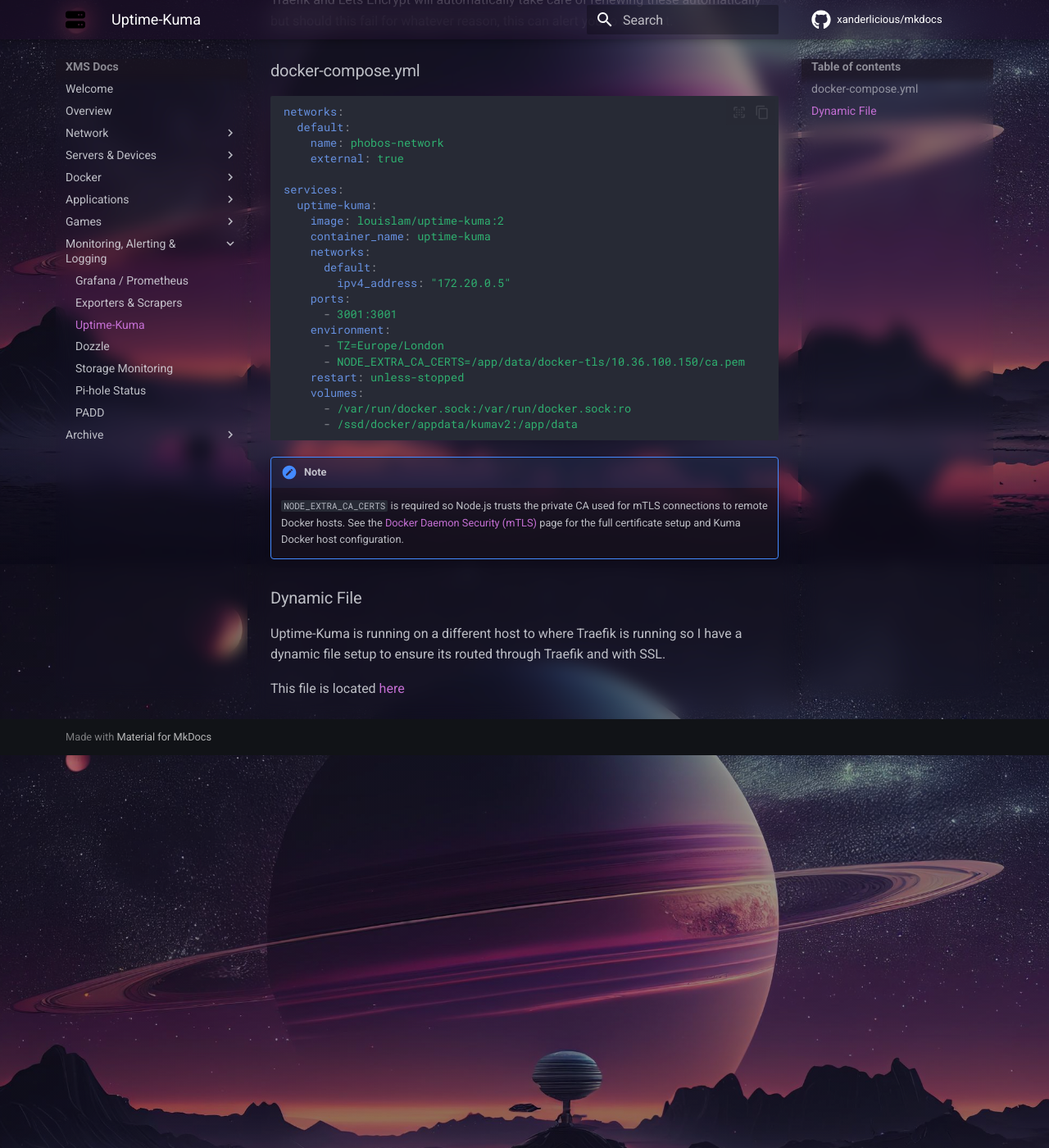
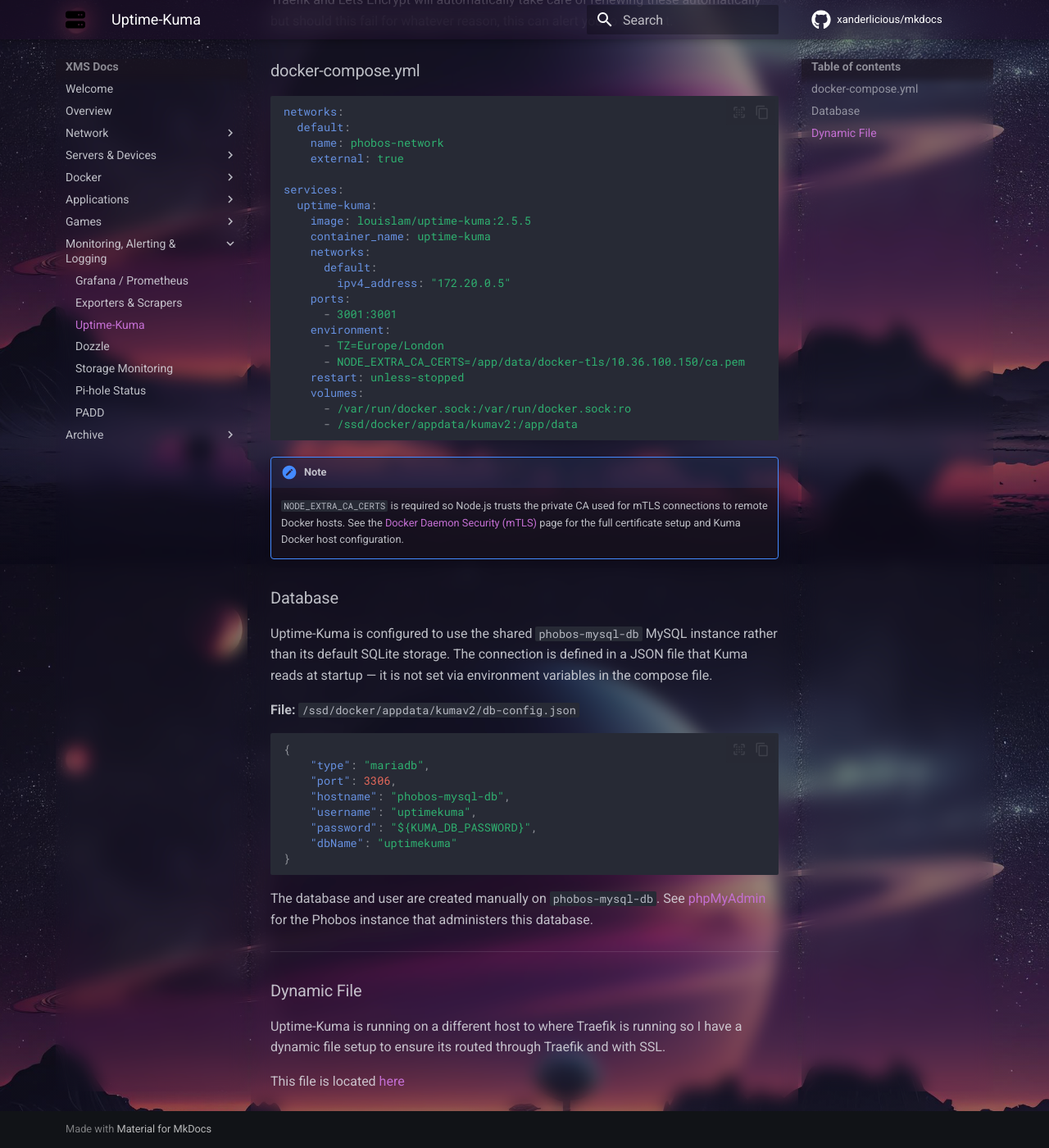
Before and after one commit to Xanderlicious/mkdocs, an MkDocs documentation site: the page built from docs/kuma.md, in a window 1280 px wide and 1400 px high, scrolled down 1112 px. Shown: the whole window at 82% size. Built offline with MkDocs 1.6.1 and Material for MkDocs 9.7.7, drawn with Linux system fonts in a browser that asks for light colours; comment, search, counter and statistics services are not loaded.

Commit message:
Document Kuma MySQL database; update phpmyadmin Phobos description
- kuma.md: add Database section documenting db-config.json approach,
  fix image tag to pinned version (2.5.5)
- phpmyadmin.md: update Phobos description — Kuma is now using
  phobos-mysql-db (remove "will soon serve" phrasing)

Co-Authored-By: Claude Sonnet 4.6 <noreply@anthropic.com>

````diff
--- a/docs/kuma.md
+++ b/docs/kuma.md
@@ -24,7 +24,7 @@ networks:
 
 services:
   uptime-kuma:
-    image: louislam/uptime-kuma:2
+    image: louislam/uptime-kuma:2.5.5
     container_name: uptime-kuma
     networks:
       default:
@@ -43,6 +43,27 @@ services:
 !!! note
     `NODE_EXTRA_CA_CERTS` is required so Node.js trusts the private CA used for mTLS connections to remote Docker hosts. See the [Docker Daemon Security (mTLS)](mTLS.md) page for the full certificate setup and Kuma Docker host configuration.
 
+### Database
+
+Uptime-Kuma is configured to use the shared `phobos-mysql-db` MySQL instance rather than its default SQLite storage. The connection is defined in a JSON file that Kuma reads at startup — it is not set via environment variables in the compose file.
+
+**File:** `/ssd/docker/appdata/kumav2/db-config.json`
+
+```json
+{
+    "type": "mariadb",
+    "port": 3306,
+    "hostname": "phobos-mysql-db",
+    "username": "uptimekuma",
+    "password": "${KUMA_DB_PASSWORD}",
+    "dbName": "uptimekuma"
+}
+```
+
+The database and user are created manually on `phobos-mysql-db`. See [phpMyAdmin](phpmyadmin.md) for the Phobos instance that administers this database.
+
+---
+
 ### Dynamic File
 
 Uptime-Kuma is running on a different host to where Traefik is running so I have a dynamic file setup to ensure its routed through Traefik and with SSL.
````
Also changed, not shown: docs/phpmyadmin.md (+1 -1 lines).
